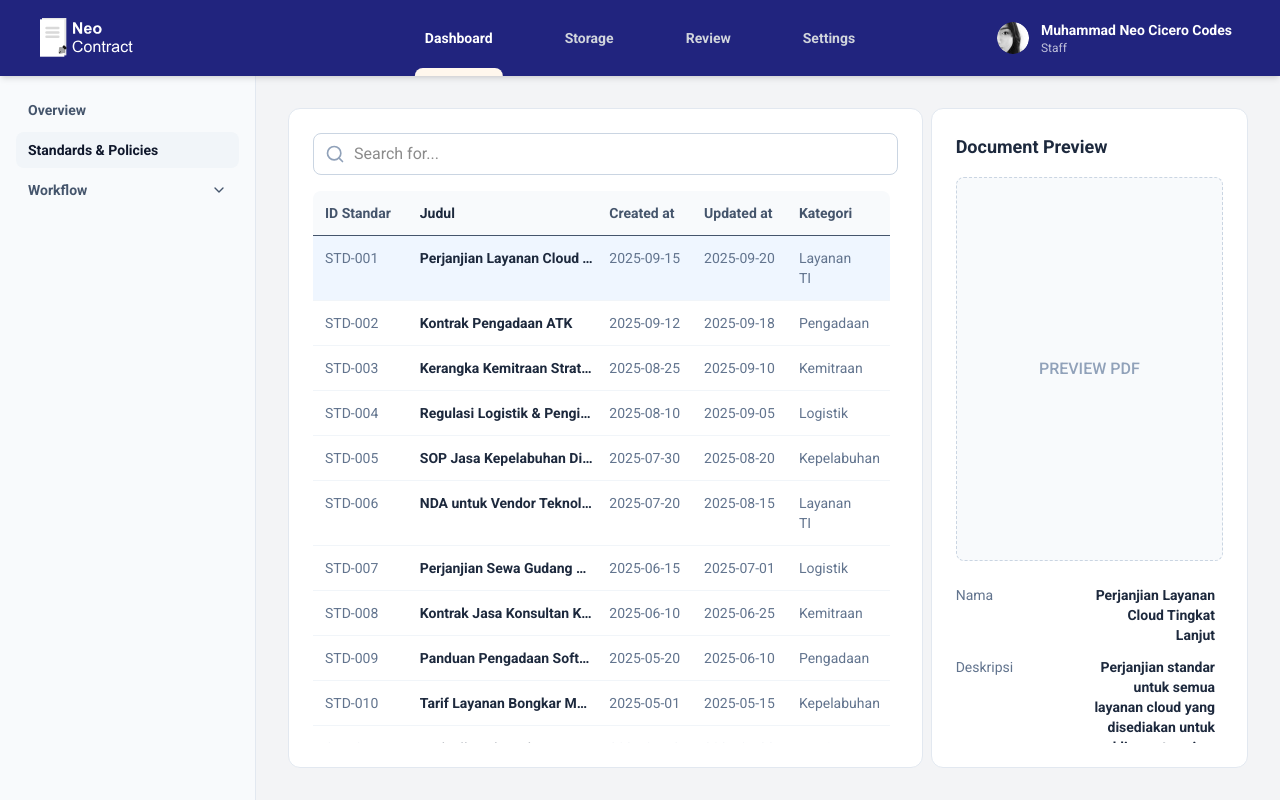
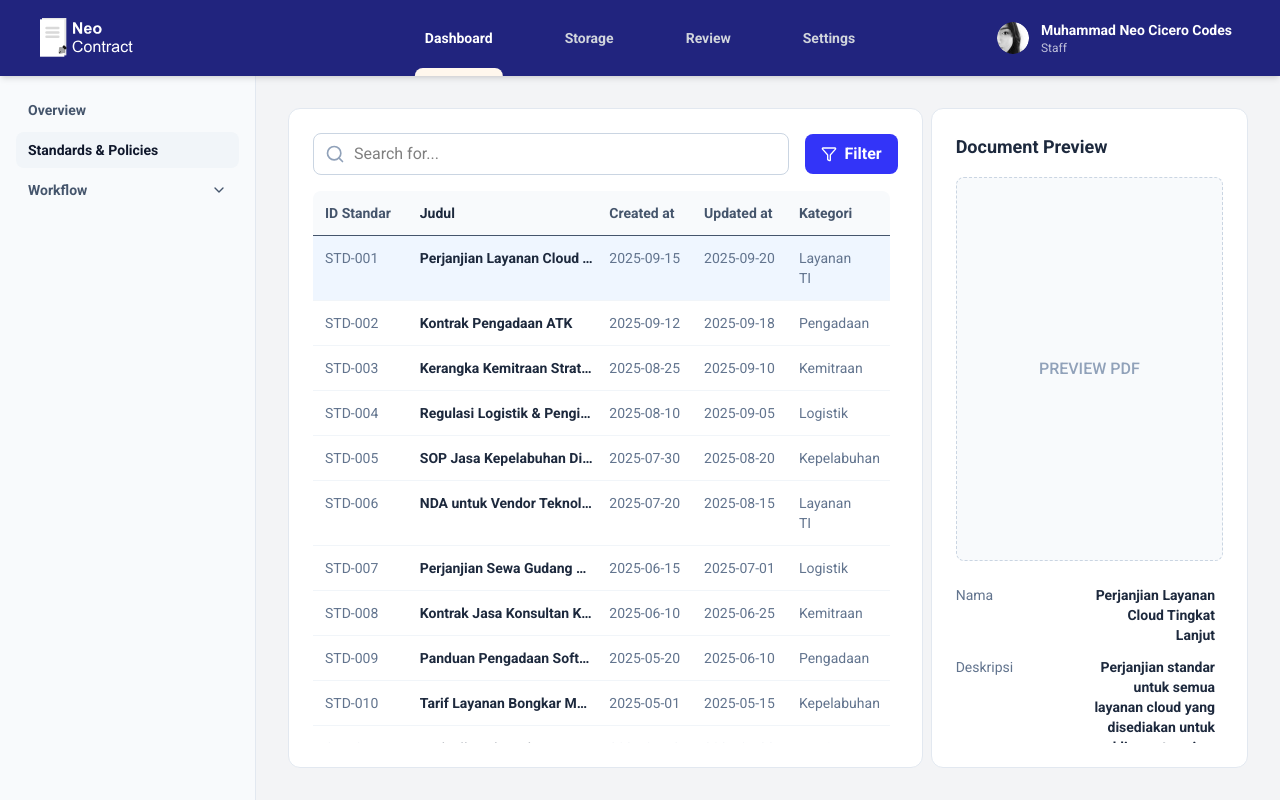
Before and after one commit to taufiqrmadhana/cybergsecurity, a Next.js app in the folder cybergsecurity/: page /pages/dashboard/standard-policies in a window 1280 px wide. Built offline with nearby package versions, Linux system fonts and the light colour scheme.

Commit message:
feat: table toolbar component

```diff
--- /dev/null
+++ b/cybergsecurity/src/app/components/policies/DataTable.tsx
@@ -0,0 +1,55 @@
+'use client';
+
+export type ColumnDef<T> = {
+  accessorKey: keyof T;
+  header: string;
+  className?: string;
+  cell?: (row: T) => React.ReactNode;
+};
+
+interface DataTableProps<T extends { id: string | number }> {
+  data: T[];
+  columns: ColumnDef<T>[];
+  selectedItem: T | null;
+  onSelectItem: (item: T) => void;
+  gridClassName: string;
+}
+
+export const DataTable = <T extends { id: string | number }>({
+  data,
+  columns,
+  selectedItem,
+  onSelectItem,
+  gridClassName,
+}: DataTableProps<T>) => {
+  return (
+    <div className="flex-1 overflow-y-auto pr-2 min-h-0">
+      {/* Header Tabel */}
+      <div className={`grid ${gridClassName} gap-4 sticky top-0 bg-slate-50 p-3 rounded-t-lg text-sm font-semibold text-slate-600 border-b`}>
+        {columns.map((col) => (
+          <div key={String(col.accessorKey)} className={col.className}>
+            {col.header}
+          </div>
+        ))}
+      </div>
+      {/* Body Tabel */}
+      <div className="divide-y divide-slate-100">
+        {data.map((item) => (
+          <div
+            key={item.id}
+            onClick={() => onSelectItem(item)}
+            className={`grid ${gridClassName} gap-4 p-3 cursor-pointer transition-colors group ${
+              selectedItem?.id === item.id ? 'bg-blue-50' : 'hover:bg-slate-50'
+            }`}
+          >
+            {columns.map((col) => (
+              <div key={String(col.accessorKey)} className={`${col.className} text-sm text-slate-500 min-w-0`}>
+                {col.cell ? col.cell(item) : String(item[col.accessorKey])}
+              </div>
+            ))}
+          </div>
+        ))}
+      </div>
+    </div>
+  );
+};
--- a/cybergsecurity/src/app/components/policies/DocumentTable.tsx
+++ /dev/null
@@ -1,77 +0,0 @@
-'use client';
-
-import { Search } from 'lucide-react';
-
-export type ColumnDef<T> = {
-  accessorKey: keyof T;
-  header: string;
-  className?: string;
-  cell?: (row: T) => React.ReactNode;
-};
-
-interface DocumentTableProps<T extends { id: string | number }> {
-  data: T[];
-  columns: ColumnDef<T>[];
-  selectedItem: T | null;
-  onSelectItem: (item: T) => void;
-  searchTerm: string;
-  onSearchChange: (term: string) => void;
-  gridClassName: string;
-}
-
-export const DocumentTable = <T extends { id: string | number }>({
-  data,
-  columns,
-  selectedItem,
-  onSelectItem,
-  searchTerm,
-  onSearchChange,
-  gridClassName,
-}: DocumentTableProps<T>) => {
-  return (
-    <div className="bg-white p-6 rounded-xl border border-slate-200 flex flex-col h-full">
-      {/* Search & Filter */}
-      <div className="flex items-center gap-4 mb-4 flex-shrink-0">
-        <div className="relative flex-1">
-          <Search className="absolute left-3 top-1/2 -translate-y-1/2 h-5 w-5 text-slate-400" />
-          <input
-            type="text"
-            placeholder="Search for..."
-            value={searchTerm}
-            onChange={(e) => onSearchChange(e.target.value)}
-            className="w-full pl-10 pr-4 py-2 border border-slate-300 rounded-lg focus:outline-none focus:ring-2 focus:ring-blue-default"
-          />
-        </div>
-      </div>
-
-      {/* Area Tabel */}
-      <div className="flex-1 overflow-y-auto pr-2 min-h-0">
-        <div className={`grid ${gridClassName} gap-4 sticky top-0 bg-slate-50 p-3 rounded-t-lg text-sm font-semibold text-slate-600 border-b`}>
-          {columns.map((col) => (
-            <div key={String(col.accessorKey)} className={col.className}>
-              {col.header}
-            </div>
-          ))}
-        </div>
-        {/* Body Tabel */}
-        <div className="divide-y divide-slate-100">
-            {data.map((item) => (
-                <div
-                key={item.id}
-                onClick={() => onSelectItem(item)}
-                className={`grid ${gridClassName} gap-4 p-3 cursor-pointer transition-colors group ${
-                    selectedItem?.id === item.id ? 'bg-blue-50' : 'hover:bg-slate-50'
-                }`}
-                >
-                {columns.map((col) => (
-                    <div key={String(col.accessorKey)} className={`${col.className} text-sm text-slate-500 min-w-0`}>
-                    {col.cell ? col.cell(item) : String(item[col.accessorKey])}
-                    </div>
-                ))}
-                </div>
-            ))}
-        </div>
-      </div>
-    </div>
-  );
-};
--- /dev/null
+++ b/cybergsecurity/src/app/components/policies/TableToolbar.tsx
@@ -0,0 +1,37 @@
+'use client';
+
+import { Search, Filter } from 'lucide-react';
+
+interface TableToolbarProps {
+  searchTerm: string;
+  onSearchChange: (term: string) => void;
+  onFilterClick: () => void;
+}
+
+export const TableToolbar = ({
+  searchTerm,
+  onSearchChange,
+  onFilterClick
+}: TableToolbarProps) => {
+  return (
+    <div className="flex items-center gap-4 mb-4 flex-shrink-0">
+      <div className="relative flex-1">
+        <Search className="absolute left-3 top-1/2 -translate-y-1/2 h-5 w-5 text-slate-400" />
+        <input
+          type="text"
+          placeholder="Search for..."
+          value={searchTerm}
+          onChange={(e) => onSearchChange(e.target.value)}
+          className="text-black w-full pl-10 pr-4 py-2 border border-slate-300 rounded-lg focus:outline-none focus:ring-2 focus:ring-[var(--color-blue-default)]"
+        />
+      </div>
+      <button
+        onClick={onFilterClick}
+        className="hover:bg-[var(--color-blue-default)] bg-[var(--color-blue-dark)] text-white font-semibold px-4 py-2 rounded-lg hover:bg-blue-dark transition-colors flex items-center gap-2 cursor-pointer"
+      >
+        <Filter className="h-4 w-4" />
+        <span>Filter</span>
+      </button>
+    </div>
+  );
+};
--- a/cybergsecurity/src/app/pages/dashboard/standard-policies/page.tsx
+++ b/cybergsecurity/src/app/pages/dashboard/standard-policies/page.tsx
@@ -1,7 +1,8 @@
 'use client';
 
 import { useState, useEffect } from 'react';
-import { DocumentTable, type ColumnDef } from '@/app/components/policies/DocumentTable';
+import { TableToolbar } from '@/app/components/policies/TableToolbar';
+import { DataTable, type ColumnDef } from '@/app/components/policies/DataTable';
 import { DocumentPreview } from '@/app/components/policies/DocumentPreview';
 import type { Document } from '@/app/types/document';
 
@@ -18,8 +19,6 @@ const allDocumentsData: Document[] = [
   { id: 'STD-010', title: 'Tarif Layanan Bongkar Muat 2025', createdAt: '2025-05-01', updatedAt: '2025-05-15', category: 'Kepelabuhan', description: 'Dokumen tarif resmi untuk semua layanan bongkar muat di pelabuhan.' },
   { id: 'STD-011', title: 'Perjanjian Lisensi Penggunaan Merek', createdAt: '2025-04-18', updatedAt: '2025-04-28', category: 'Kemitraan', description: 'Perjanjian lisensi untuk penggunaan merek dagang oleh pihak ketiga.' },
   { id: 'STD-012', title: 'Kontrak Pemeliharaan Sistem IT', createdAt: '2025-04-10', updatedAt: '2025-04-22', category: 'Layanan TI', description: 'Kontrak tahunan untuk pemeliharaan semua sistem internal.' },
-  { id: 'STD-013', title: 'Perjanjian Lisensi Penggunaan Merek', createdAt: '2025-04-18', updatedAt: '2025-04-28', category: 'Kemitraan', description: 'Perjanjian lisensi untuk penggunaan merek dagang oleh pihak ketiga.' },
-  { id: 'STD-014', title: 'Kontrak Pemeliharaan Sistem IT', createdAt: '2025-04-10', updatedAt: '2025-04-22', category: 'Layanan TI', description: 'Kontrak tahunan untuk pemeliharaan semua sistem internal.' },
 ];
 
 export default function StandardPoliciesPage() {
@@ -65,16 +64,22 @@ export default function StandardPoliciesPage() {
   return (
     <div className="flex h-full gap-2">
       <div className="w-2/3 flex flex-col">
-        <DocumentTable
+        <div className="bg-white p-6 rounded-xl border border-slate-200 flex flex-col h-full">
+          <TableToolbar
+            searchTerm={searchTerm}
+            onSearchChange={setSearchTerm}
+            onFilterClick={() => console.log('Filter button clicked')}
+          />
+          <DataTable
             data={filteredDocuments}
             columns={columns}
             selectedItem={selectedDocument}
             onSelectItem={setSelectedDocument}
-          searchTerm={searchTerm}
-          onSearchChange={setSearchTerm}
             gridClassName="grid-cols-12"
           />
         </div>
+      </div>
+
       <div className="w-1/3 flex flex-col">
         <DocumentPreview document={selectedDocument} />
       </div>
```
Lines whose indentation alone changed are shown as unchanged.
